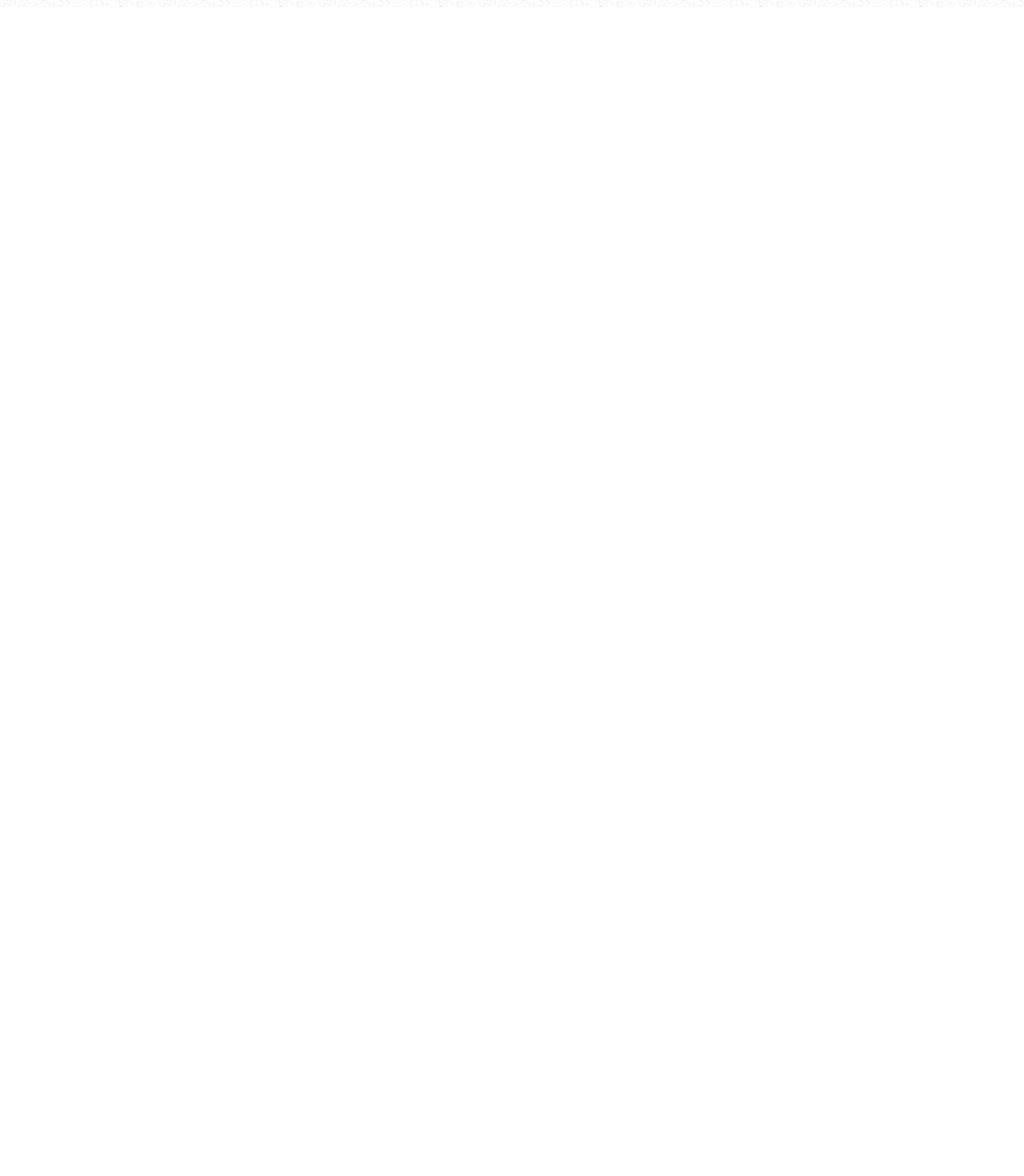
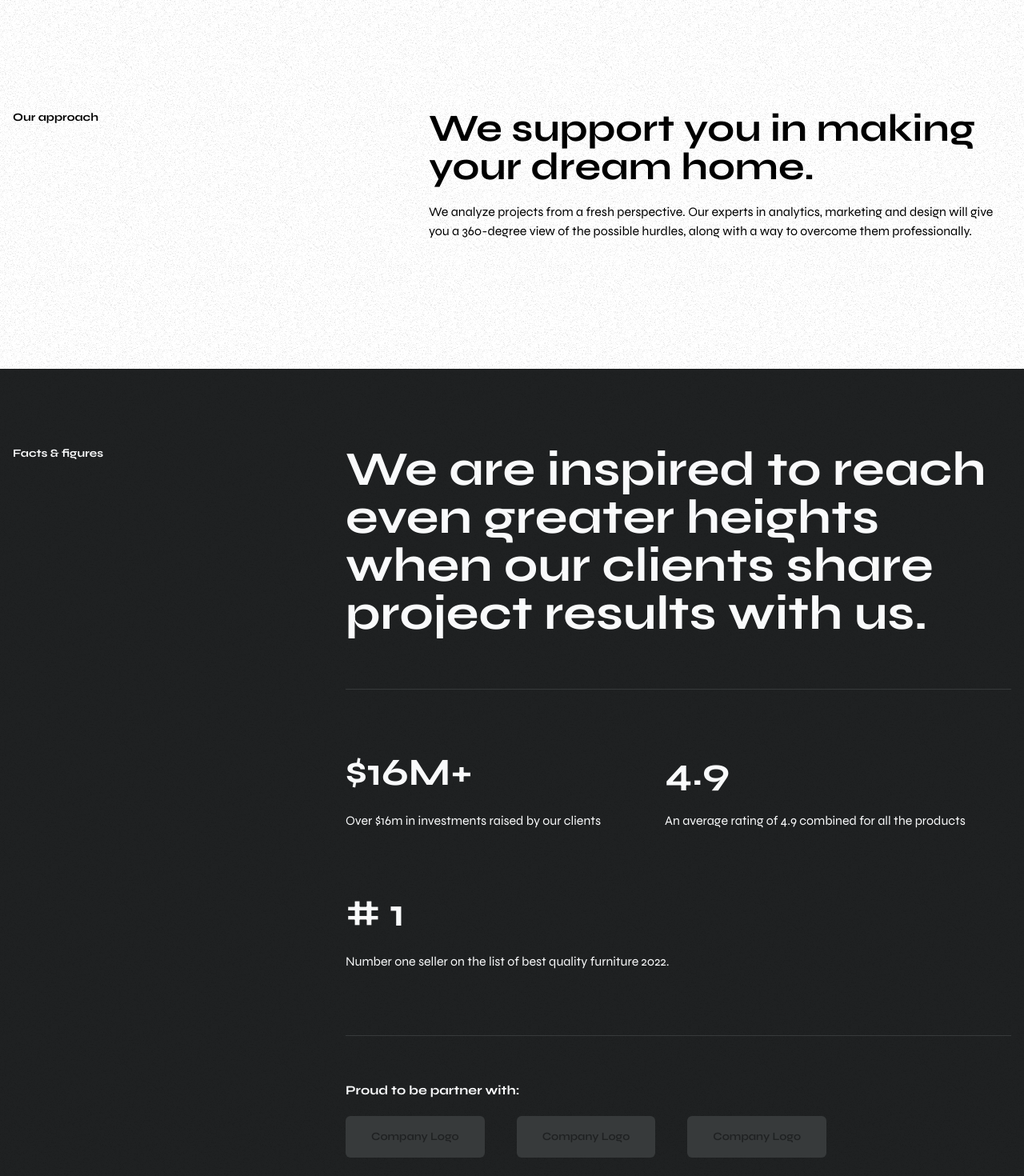
Before and after one commit to souravnub/Beco---furniture-website-nextjs, a Next.js app: page / in a window 1280 px wide. Shown: the part 2120-3590 px from the top of the page at 80% size. Before the commit the page ends 2129 px from the top, so only its background shows below. Built offline with nearby package versions, Linux system fonts and the light colour scheme; a web font is replaced by a local one.

Commit message:
made facts_and_figures section

```diff
--- a/components/ProductCard.js
+++ b/components/ProductCard.js
@@ -16,28 +16,13 @@
         const timeline = gsap.timeline({
             scrollTrigger: {
                 trigger: cardRef.current,
-                start: "top 80%",
+                start: "top 85%",
                 ease: "power",
             },
             onComplete: () => {
                 setIsHoverAniEnabled(true);
             },
         });
-        const hoverAni = gsap.timeline({ paused: true });
-        hoverAni
-            .to(illustrationRef.current.querySelector("img"), {
-                x: 5,
-                duration: 0.05,
-            })
-            .to(
-                bgImgRef.current,
-                {
-                    duration: 0.05,
-                    scale: 1.05,
-                },
-                "<"
-            );
-        hoverAniRef.current = hoverAni;
 
         timeline
             .fromTo(bgImgRef.current, { scale: 1.5 }, { scale: 1, duration: 1 })
@@ -73,6 +58,21 @@
                 "<-0.5"
             );
 
+        const hoverAni = gsap.timeline({ paused: true });
+        hoverAni
+            .to(illustrationRef.current.querySelector("img"), {
+                x: 5,
+                duration: 0.05,
+            })
+            .to(
+                bgImgRef.current,
+                {
+                    duration: 0.05,
+                    scale: 1.05,
+                },
+                "<"
+            );
+        hoverAniRef.current = hoverAni;
         return () => {
             hoverAniRef.current.revert();
             timeline.revert();
--- a/pages/index.js
+++ b/pages/index.js
@@ -1,12 +1,62 @@
+import gsap from "gsap";
+import { useEffect, useRef } from "react";
+import Section from "../components/Section";
+import FactsSection from "../sections/FactsSection";
 import Hero from "../sections/Hero";
 import SelectedProducts from "../sections/SelectedProducts";
 
 export default function Home() {
+    const approachSectionRef = useRef();
+
+    useEffect(() => {
+        gsap.fromTo(
+            [
+                approachSectionRef.current.querySelector(":scope > span"),
+                approachSectionRef.current.querySelector("div > h1"),
+                approachSectionRef.current.querySelector("div > p"),
+            ],
+            {
+                opacity: 0,
+                y: 40,
+            },
+            {
+                opacity: 1,
+                y: 0,
+                stagger: 0.15,
+                ease: "power",
+                scrollTrigger: {
+                    trigger: approachSectionRef.current,
+                    start: "top 85%",
+                },
+            }
+        );
+    }, []);
     return (
         <>
             {/* remb : make the first section a normal section */}
             <Hero />
             <SelectedProducts />
+
+            <Section navClass="nav-white" menuBtnTheme="dark">
+                <div
+                    ref={approachSectionRef}
+                    className="flex flex-col gap-y-3 bg-texture px-4 pt-32 pb-40 md:flex-row md:justify-between">
+                    <span className="text-sm font-bold">Our approach</span>
+                    <div className="md:w-7/12 md:min-w-[25rem]">
+                        <h1 className="mb-5 text-5xl font-bold">
+                            We support you in making your dream home.
+                        </h1>
+                        <p>
+                            We analyze projects from a fresh perspective. Our
+                            experts in analytics, marketing and design will give
+                            you a 360-degree view of the possible hurdles, along
+                            with a way to overcome them professionally.
+                        </p>
+                    </div>
+                </div>
+            </Section>
+
+            <FactsSection />
         </>
     );
 }
--- /dev/null
+++ b/sections/FactsSection.js
@@ -0,0 +1,71 @@
+import React from "react";
+import Section from "../components/Section";
+
+const FactsSection = () => {
+    return (
+        <Section
+            navClass="nav-dark"
+            menuBtnTheme="light"
+            className="flex flex-col gap-y-3 bg-dark bg-texture  py-24 px-4 text-gray-50 md:flex-row md:justify-between">
+            <span className="text-sm font-bold">Facts & figures</span>
+
+            <div className="md:w-8/12 md:min-w-[25rem]">
+                <h1 className="mb-16 text-4xl font-bold md:text-5xl lg:text-6xl">
+                    We are inspired to reach even greater heights when our
+                    clients share project results with us.
+                </h1>
+
+                <div aria-hidden="true" className="h-px bg-dark-fade"></div>
+
+                <ul className="my-20 flex flex-wrap gap-10 md:gap-20">
+                    <li>
+                        <h1 className="mb-3 text-3xl font-bold sm:text-4xl md:mb-6 md:text-5xl">
+                            $16M+
+                        </h1>
+                        <p>Over $16m in investments raised by our clients</p>
+                    </li>
+                    <li>
+                        <h1 className="mb-3 text-3xl font-bold sm:text-4xl md:mb-6 md:text-5xl">
+                            4.9
+                        </h1>
+                        <p>
+                            An average rating of 4.9 combined for all the
+                            products
+                        </p>
+                    </li>
+
+                    <li>
+                        <h1 className="mb-3 text-3xl font-bold sm:text-4xl md:mb-6 md:text-5xl">
+                            # 1
+                        </h1>
+                        <p>
+                            Number one seller on the list of best quality
+                            furniture 2022.
+                        </p>
+                    </li>
+                </ul>
+
+                <div aria-hidden="true" className="h-px bg-dark-fade"></div>
+
+                <div className="mt-14">
+                    <span className="text-md mb-5 inline-block font-bold">
+                        Proud to be partner with:
+                    </span>
+                    <ul className="flex flex-wrap gap-10">
+                        <li className="rounded-md bg-dark-fade px-8 py-4 text-sm font-semibold capitalize text-dark">
+                            company logo
+                        </li>
+                        <li className="rounded-md bg-dark-fade px-8 py-4 text-sm font-semibold capitalize text-dark">
+                            company logo
+                        </li>
+                        <li className="rounded-md bg-dark-fade px-8 py-4 text-sm font-semibold capitalize text-dark">
+                            company logo
+                        </li>
+                    </ul>
+                </div>
+            </div>
+        </Section>
+    );
+};
+
+export default FactsSection;
--- a/sections/SelectedProducts.js
+++ b/sections/SelectedProducts.js
@@ -25,15 +25,14 @@
 ];
 
 const SelectedProducts = () => {
-    const headingRef = useRef();
-    const sectionIntroRef = useRef();
+    const sectionRef = useRef();
 
     useEffect(() => {
         gsap.fromTo(
             [
-                sectionIntroRef.current,
-                headingRef.current.querySelector("h1"),
-                headingRef.current.querySelector("p"),
+                sectionRef.current.querySelector(":scope > span"),
+                sectionRef.current.querySelector("div > h1"),
+                sectionRef.current.querySelector("div > p"),
             ],
             {
                 opacity: 0,
@@ -45,7 +44,7 @@
                 stagger: 0.15,
                 ease: "power",
                 scrollTrigger: {
-                    trigger: headingRef.current,
+                    trigger: sectionRef.current,
                     start: "top 85%",
                 },
             }
@@ -58,12 +57,12 @@
             navClass="nav-white"
             menuBtnTheme="dark">
             {/* header below */}
-            <div className="flex flex-col gap-y-3 md:flex-row md:justify-between">
-                <span className="text-sm font-semibold" ref={sectionIntroRef}>
-                    Selected products
-                </span>
+            <div
+                className="flex flex-col gap-y-3 md:flex-row md:justify-between"
+                ref={sectionRef}>
+                <span className="text-sm font-semibold">Selected products</span>
 
-                <div ref={headingRef} className="md:w-7/12 md:min-w-[25rem]">
+                <div className="md:w-7/12 md:min-w-[25rem]">
                     <h1 className="text-5xl font-bold sm:text-6xl">
                         Best crafted furniture that sets you apart
                     </h1>
--- a/styles/globals.css
+++ b/styles/globals.css
@@ -10,7 +10,6 @@
     font-family: "BONELEST";
     src: url("../public/fonts/Bonelest-DEMO-BF63d04449d849c.ttf");
 }
-
 :root {
     --bg-dark: rgb(31, 33, 34);
 }
@@ -56,6 +55,7 @@
 .nav-dark {
     --text-clr: white;
     --bg-clr: var(--bg-dark);
+    @apply border-dark-fade;
 }
 
 .nav-white {
--- a/tailwind.config.js
+++ b/tailwind.config.js
@@ -28,6 +28,7 @@
             colors: {
                 dark: {
                     DEFAULT: "#1F2122",
+                    fade: "#373a3b",
                 },
                 brand: {
                     DEFAULT: "#facc15",
```
